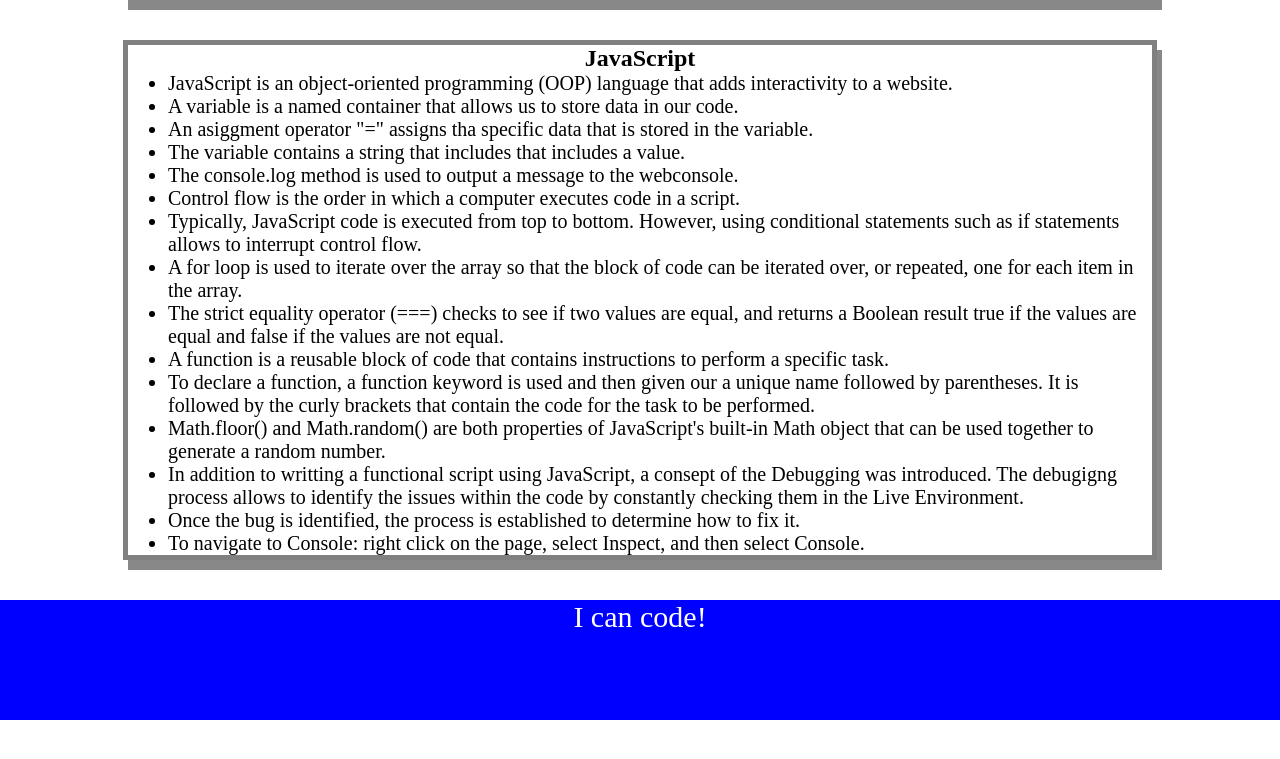
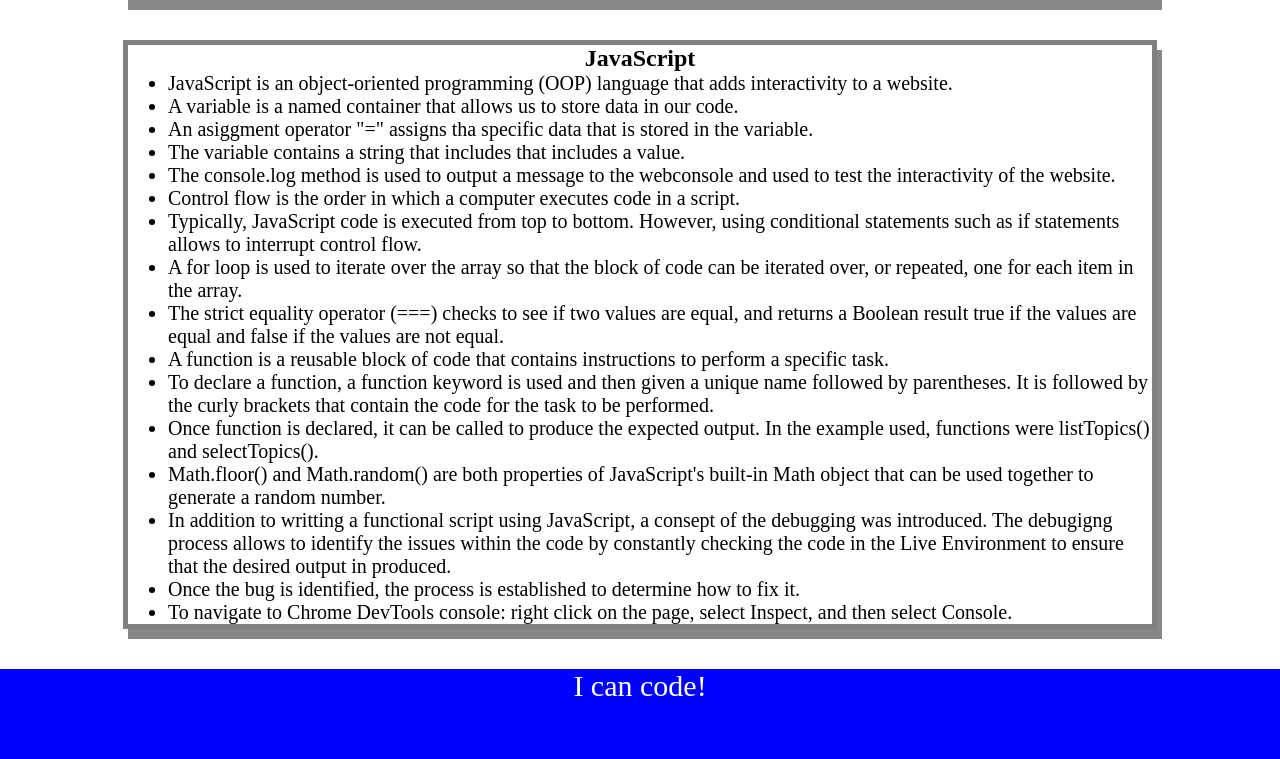
Before and after one commit to anryl050/prework-study-guide, a plain HTML site: page index.html in a window 1280 px wide. Shown: the part 1202-1961 px from the top of the page. Before the commit the page ends 1922 px from the top, so only its background shows below. Drawn offline with Linux system fonts and the light colour scheme.

Commit message:
Added additonal notes to HTML for JS

```diff
--- a/index.html
+++ b/index.html
@@ -4,13 +4,14 @@
     <meta charset="UTF-8" />
     <meta http-equiv="X-UA-Compatible" content="IE=edge" />
     <meta name="viewport" content="width=device-width, initial-scale=1.0" />
+    <!-- Added a link to the CSS style sheet, where all infor for styling the webpage is contained -->
     <link rel="stylesheet" href="./assets/style.css">
     <title>Prework Study Guide</title>
   </head>
   <body>
     <header id="top">
       <h1>Prework Study Guide</h1>
-      <img src="./assets/bowtie-cat.png" alt="Profile image of cat wearing a bow tie." />
+      <img src="./assets/bowtie-cat.png" alt="Profile image of cat wearing a bow tie."/>
       <h2>✨ Open the Console to See What's Happening ✨</h2>
     </header>
     <main>
@@ -51,9 +52,6 @@
               alignment for the headers h1 and h2, style for the previously added image (display, height, width, margin-left and margin-right), style for the lists (padding and font size), style for the text within the boxes (text-align and font size), and
               style for the .card elements (width, margin, border and box-shadow).
             </li>
-
-
-
           </ul>
       </section>
 
@@ -76,18 +74,19 @@
             <li>JavaScript is an object-oriented programming (OOP) language that adds interactivity to a website.</li>
             <li>A variable is a named container that allows us to store data in our code.</li>
             <li>An asiggment operator "=" assigns tha specific data that is stored in the variable.</li>
-              <li> The variable contains a string that includes that includes a value.</li>
-              <li> The console.log method is used to output a message to the webconsole.</li>
+            <li>The variable contains a string that includes that includes a value.</li>
+            <li>The console.log method is used to output a message to the webconsole and used to test the interactivity of the website.</li>
             <li>Control flow is the order in which a computer executes code in a script.</li>
             <li>Typically, JavaScript code is executed from top to bottom. However, using conditional statements such as if statements allows to interrupt control flow.</li>
             <li>A for loop is used to iterate over the array so that the block of code can be iterated over, or repeated, one for each item in the array.</li>
             <li>The strict equality operator (===) checks to see if two values are equal, and returns a Boolean result true if the values are equal and false if the values are not equal.</li>
             <li>A function is a reusable block of code that contains instructions to perform a specific task.</li>
-              <li>To declare a function, a function keyword is used and then given our a unique name followed by parentheses. It is followed by the curly brackets that contain the code for the task to be performed.</li>
+            <li>To declare a function, a function keyword is used and then given a unique name followed by parentheses. It is followed by the curly brackets that contain the code for the task to be performed.</li>
+            <li>Once function is declared, it can be called to produce the expected output. In the example used, functions were listTopics() and selectTopics().</li>
             <li>Math.floor() and Math.random() are both properties of JavaScript's built-in Math object that can be used together to generate a random number.</li>
-              <li>In addition to writting a functional script using JavaScript, a consept of the Debugging was introduced. The debugigng process allows to identify the issues within the code by constantly checking them in the Live Environment.</li>
+            <li>In addition to writting a functional script using JavaScript, a consept of the debugging was introduced. The debugigng process allows to identify the issues within the code by constantly checking the code in the Live Environment to ensure that the desired output in produced.</li>
             <li>Once the bug is identified, the process is established to determine how to fix it.</li>
-              <li>To navigate to Console: right click on the page, select Inspect, and then select Console.</li>
+            <li>To navigate to Chrome DevTools console: right click on the page, select Inspect, and then select Console.</li>
           </ul>
       </section>
 
@@ -97,6 +96,7 @@
       <p>I can code!</p>
     </footer>
 
+    <!-- Added link to the JS script -->
     <script src="./assets/script.js"></script>
 
   </body>
```
Lines whose indentation alone changed are shown as unchanged.
